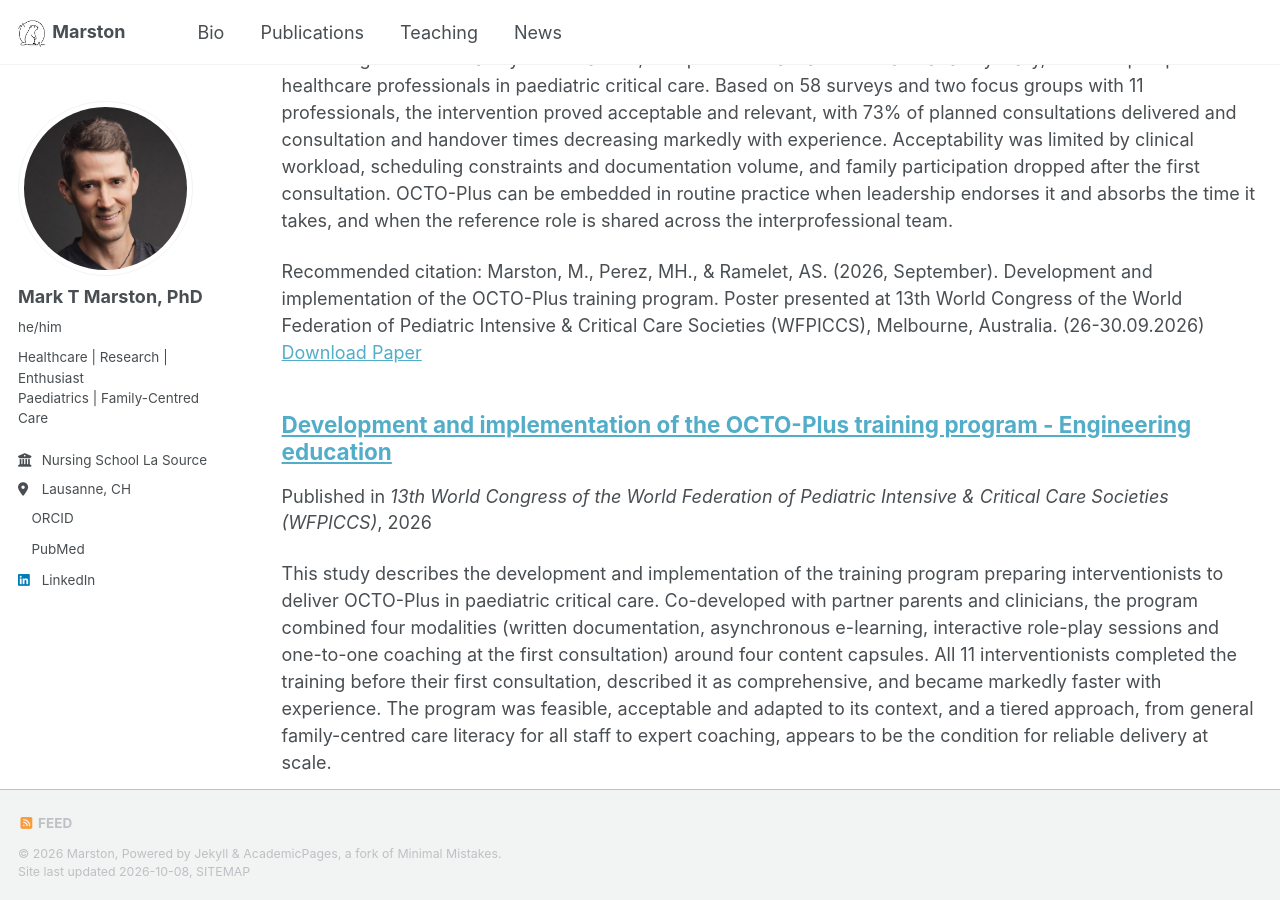
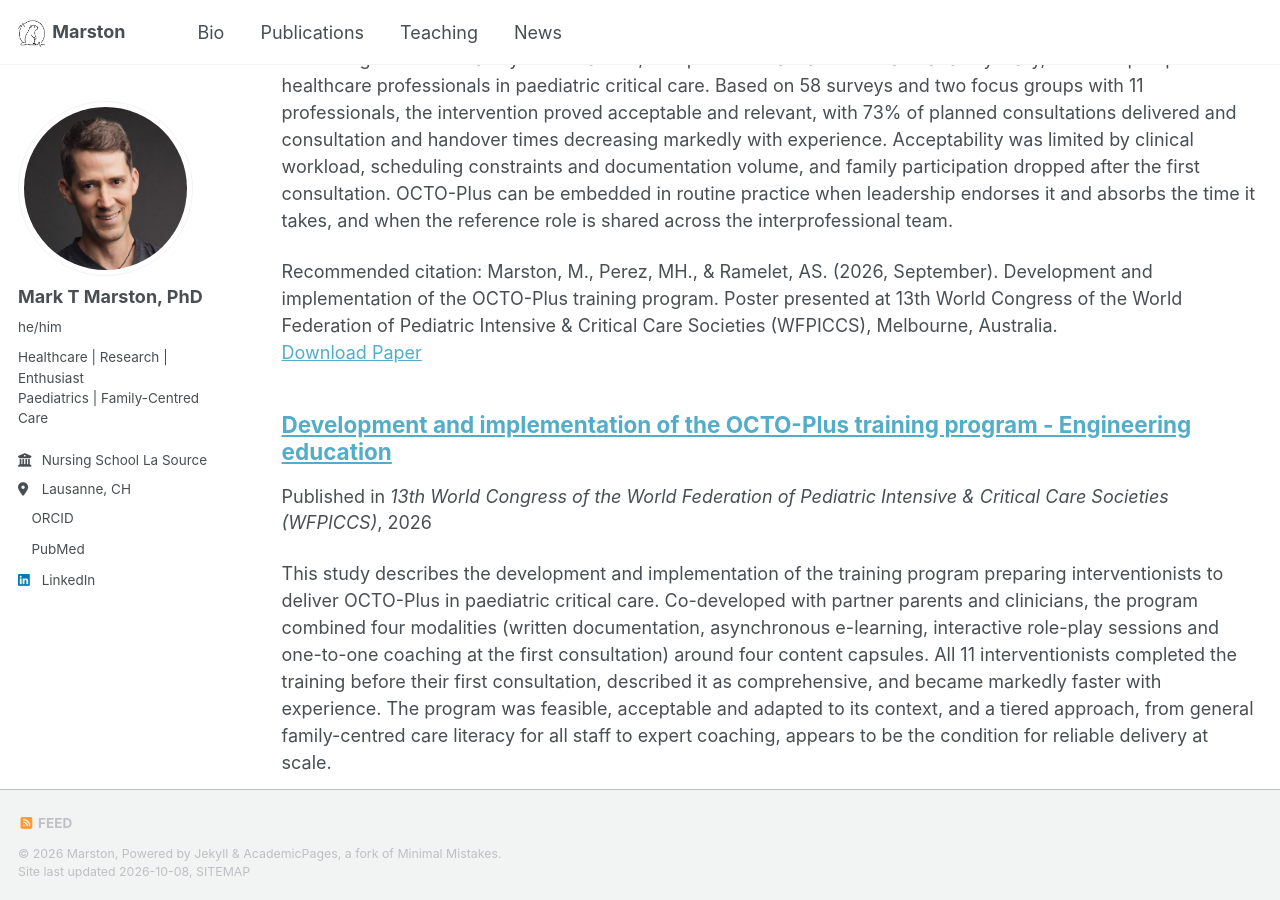
Before and after one commit to marstonRN/marston.github.io, a Jekyll site: the page built from _pages/collection-archive.html, in a window 1280 px wide and 900 px high, scrolled down 4406 px. Built offline with Jekyll 4.4.1, drawn with Linux system fonts in a browser that asks for light colours; a style sheet for code colours, icons or effects is not loaded.

Commit message:
Update 2023_publication_3-octoplus_feasibility_poster_img.md

```diff
--- a/_publications/2023_publication_3-octoplus_feasibility_poster_img.md
+++ b/_publications/2023_publication_3-octoplus_feasibility_poster_img.md
@@ -7,7 +7,7 @@
 date: 2026-09-26
 venue: '13th World Congress of the World Federation of Pediatric Intensive & Critical Care Societies (WFPICCS)'
 paperurl: 'https://www.wfpiccs2026intensivecareasm.com/program/'
-citation: 'Marston, M., Perez, MH., & Ramelet, AS. (2026, September). Development and implementation of the OCTO-Plus training program. Poster presented at 13th World Congress of the World Federation of Pediatric Intensive & Critical Care Societies (WFPICCS), Melbourne, Australia. (26-30.09.2026)'
+citation: 'Marston, M., Perez, MH., & Ramelet, AS. (2026, September). Development and implementation of the OCTO-Plus training program. Poster presented at 13th World Congress of the World Federation of Pediatric Intensive & Critical Care Societies (WFPICCS), Melbourne, Australia.'
 ---
 
 ![Graphical abstract](/images/publications/2023_publication_3-octoplus_feasibility_poster_img.jpg)
```
